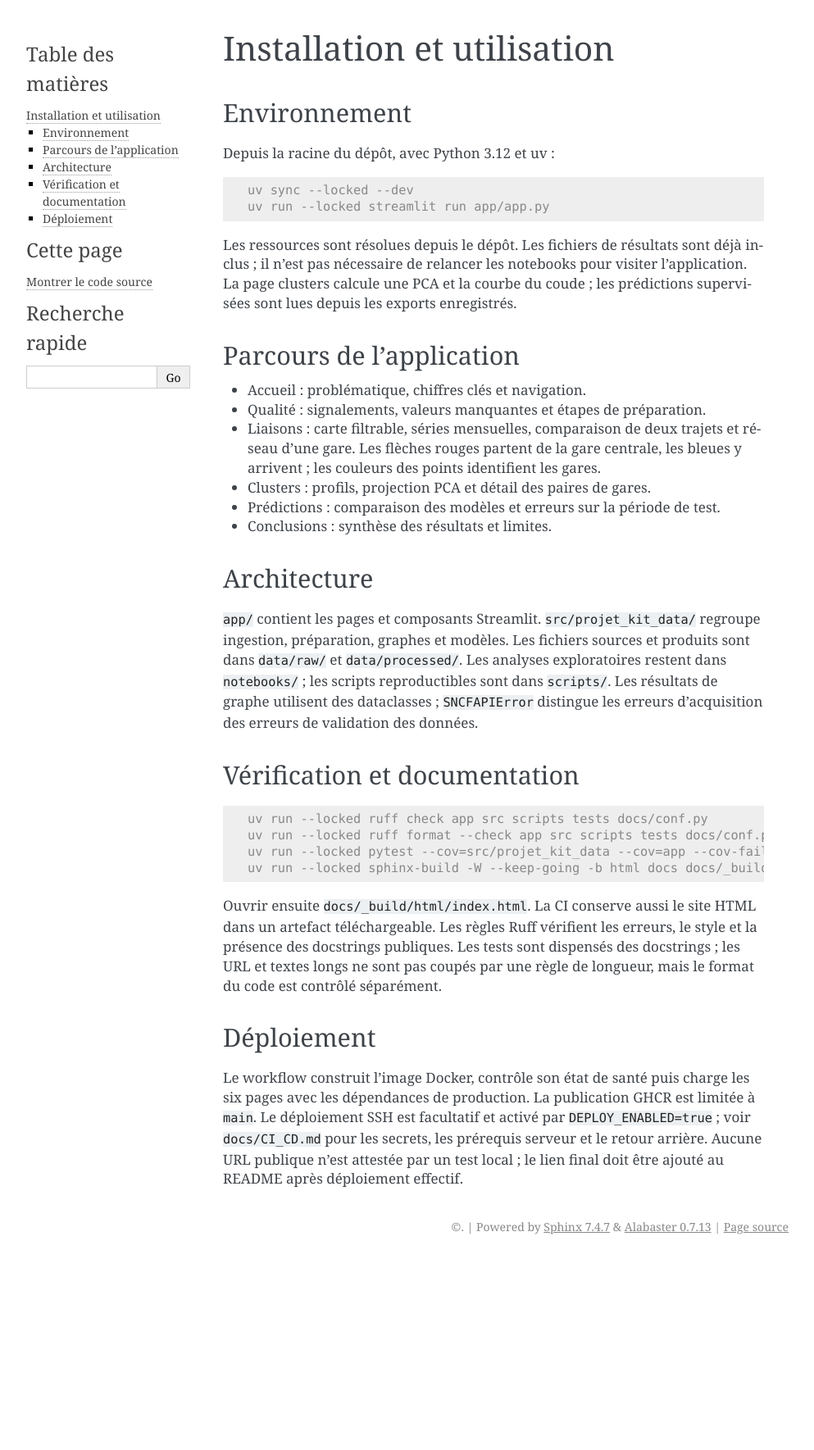
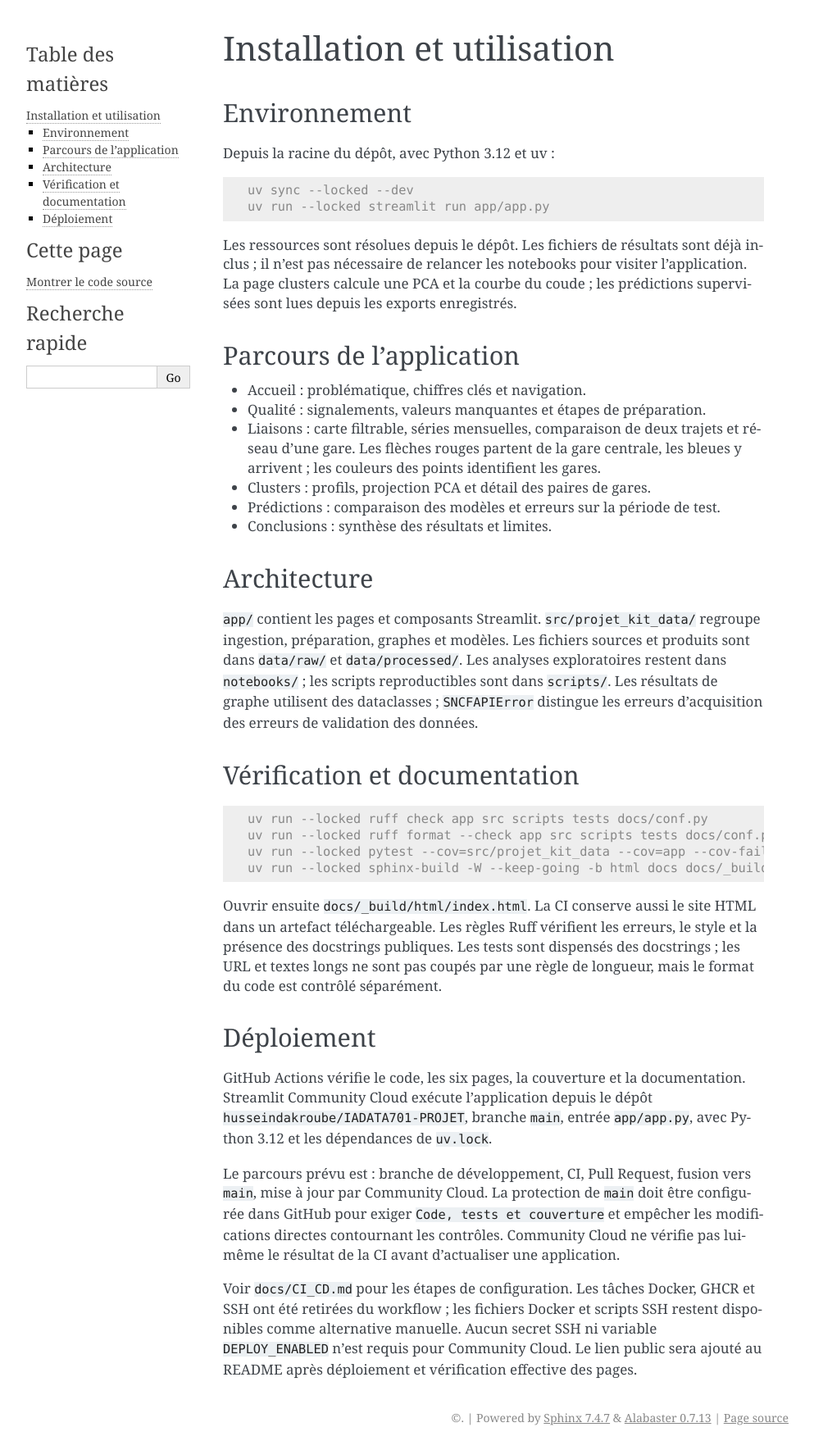
Before and after one commit to husseindakroube/IADATA701-PROJET, a Sphinx documentation site: the page built from docs/guide.rst, in a window 1280 px wide. Shown: the whole page at 82% size, without its empty margins (148-1141 px from the left). Built offline with Sphinx 7.4.7, drawn with Linux system fonts in a browser that asks for light colours; before the commit the page ends 1536 px from its top, so only the background shows below that.

Commit message:
mis a jour ci cd

```diff
--- a/docs/guide.rst
+++ b/docs/guide.rst
@@ -57,9 +57,19 @@ de longueur, mais le format du code est contrôlé séparément.
 Déploiement
 -------------------
 
-Le workflow construit l'image Docker, contrôle son état de santé puis charge
-les six pages avec les dépendances de production. La publication GHCR est
-limitée à ``main``. Le déploiement SSH est facultatif et activé par
-``DEPLOY_ENABLED=true`` ; voir ``docs/CI_CD.md`` pour les secrets, les prérequis
-serveur et le retour arrière. Aucune URL publique n'est attestée par un test
-local ; le lien final doit être ajouté au README après déploiement effectif.
+GitHub Actions vérifie le code, les six pages, la couverture et la documentation.
+Streamlit Community Cloud exécute l'application depuis le dépôt
+``husseindakroube/IADATA701-PROJET``, branche ``main``, entrée ``app/app.py``,
+avec Python 3.12 et les dépendances de ``uv.lock``.
+
+Le parcours prévu est : branche de développement, CI, Pull Request, fusion
+vers ``main``, mise à jour par Community Cloud. La protection de ``main`` doit
+être configurée dans GitHub pour exiger ``Code, tests et couverture`` et empêcher
+les modifications directes contournant les contrôles. Community Cloud ne vérifie
+pas lui-même le résultat de la CI avant d'actualiser une application.
+
+Voir ``docs/CI_CD.md`` pour les étapes de configuration. Les tâches Docker,
+GHCR et SSH ont été retirées du workflow ; les fichiers Docker et scripts SSH
+restent disponibles comme alternative manuelle. Aucun secret SSH ni variable
+``DEPLOY_ENABLED`` n'est requis pour Community Cloud. Le lien public sera ajouté
+au README après déploiement et vérification effective des pages.
```
Also changed, not shown: README.md (+11 -7 lines), docs/CI_CD.md (+63 -53 lines), 1 other file.
